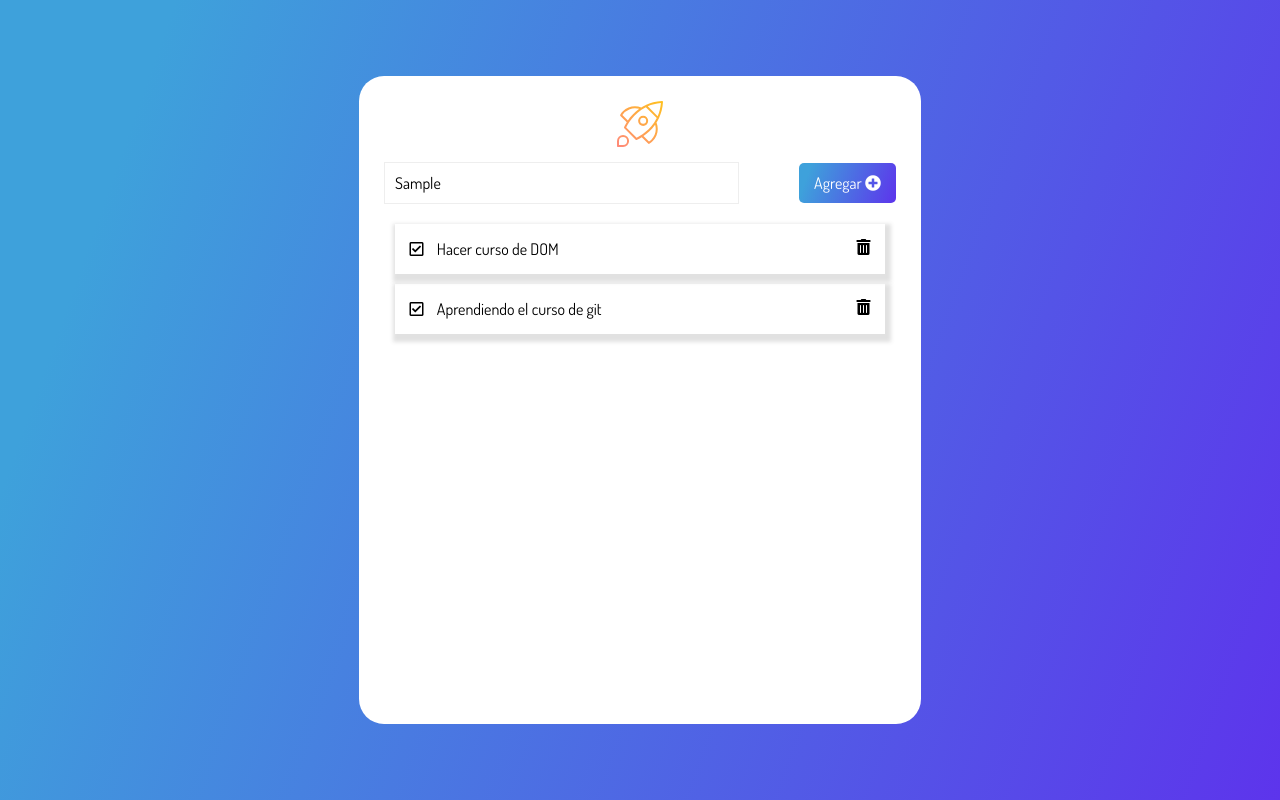
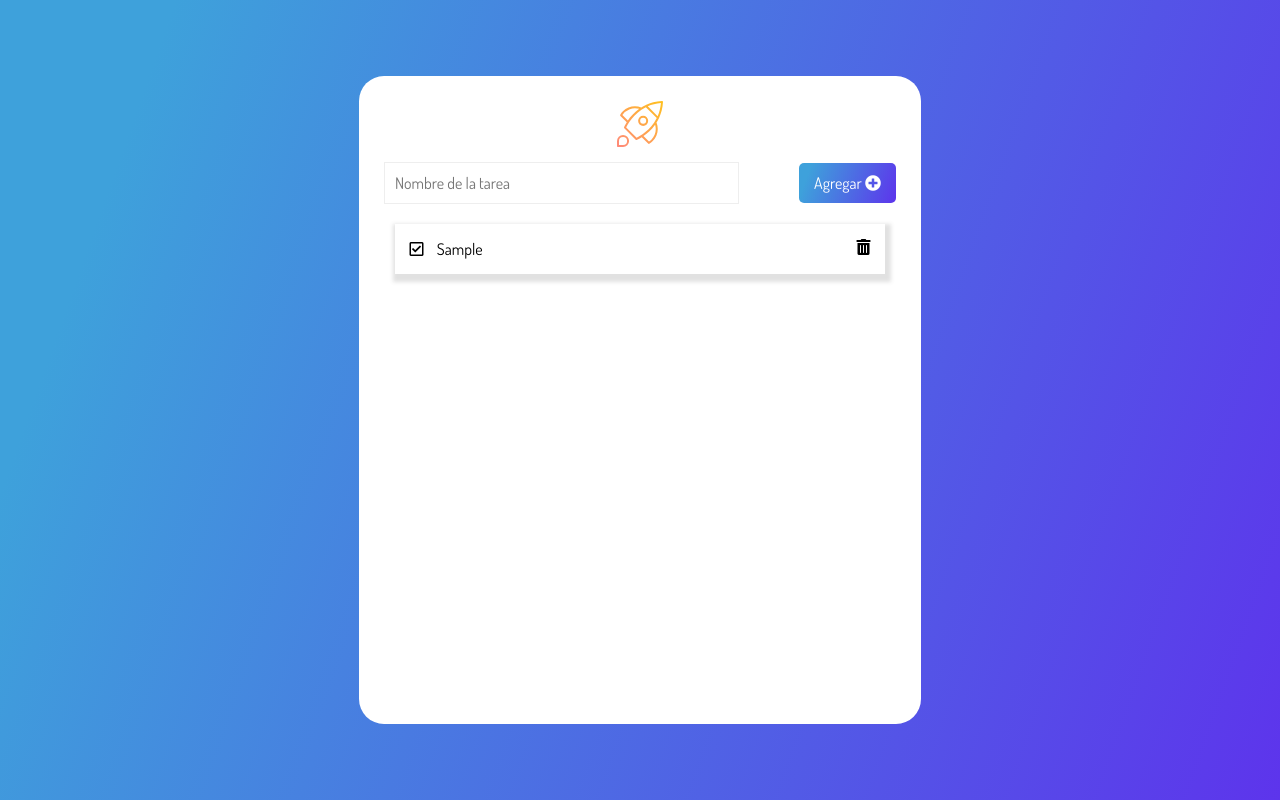
Before and after one commit to David-F-98/1821-manipulando-dom-con-js-proyecto_inicial, a plain HTML site: page index.html in a window 1280 px wide. Both pictures are taken after typing "Sample" into the empty fields and a click on the button "Agregar". Drawn offline with Linux system fonts and the light colour scheme.

Commit message:
clase03 completada

```diff
--- a/index.html
+++ b/index.html
@@ -36,21 +36,8 @@
             </button>
           </form>
         </div>
-        <ul class="cardsList">
-          <li class="card">
-            <div>
-              <i class="far fa-check-square icon"></i>
-              <span class="task">Hacer curso de DOM</span>
-            </div>
-            <i class="fas fa-trash-alt trashIcon icon"></i>
-          </li>
-          <li class="card">
-            <div>
-              <i class="far fa-check-square icon"></i>
-              <span class="task">Aprendiendo el curso de git</span>
-            </div>
-            <i class="fas fa-trash-alt trashIcon icon"></i>
-          </li>
+        <ul class="cardsList" data-list>
+
         </ul>
       </div>
     </main>
--- a/script.js
+++ b/script.js
@@ -3,11 +3,22 @@ const btn = document.querySelector("[data-form-btn]");
 const createTask = ((evento) => {
     evento.preventDefault();
     const input = document.querySelector("[data-form-input");
-    console.log(input.value);
+    const value = input.value;
+    const list = document.querySelector("[data-list]");
+    const task = document.createElement("li");
+    task.classList.add("card");
+    input.value = "";
+    const content = `<div>
+        <i class="far fa-check-square icon"></i>
+        <span class="task">${value}</span>
+        </div>
+        <i class="fas fa-trash-alt trashIcon icon"></i>`
+    task.innerHTML = content;
+    list.appendChild(task);
+    console.log(content);
     });
 
 console.log(btn);
-
 //listener
 //Arrows funtions
 btn.addEventListener("click", createTask);
```
